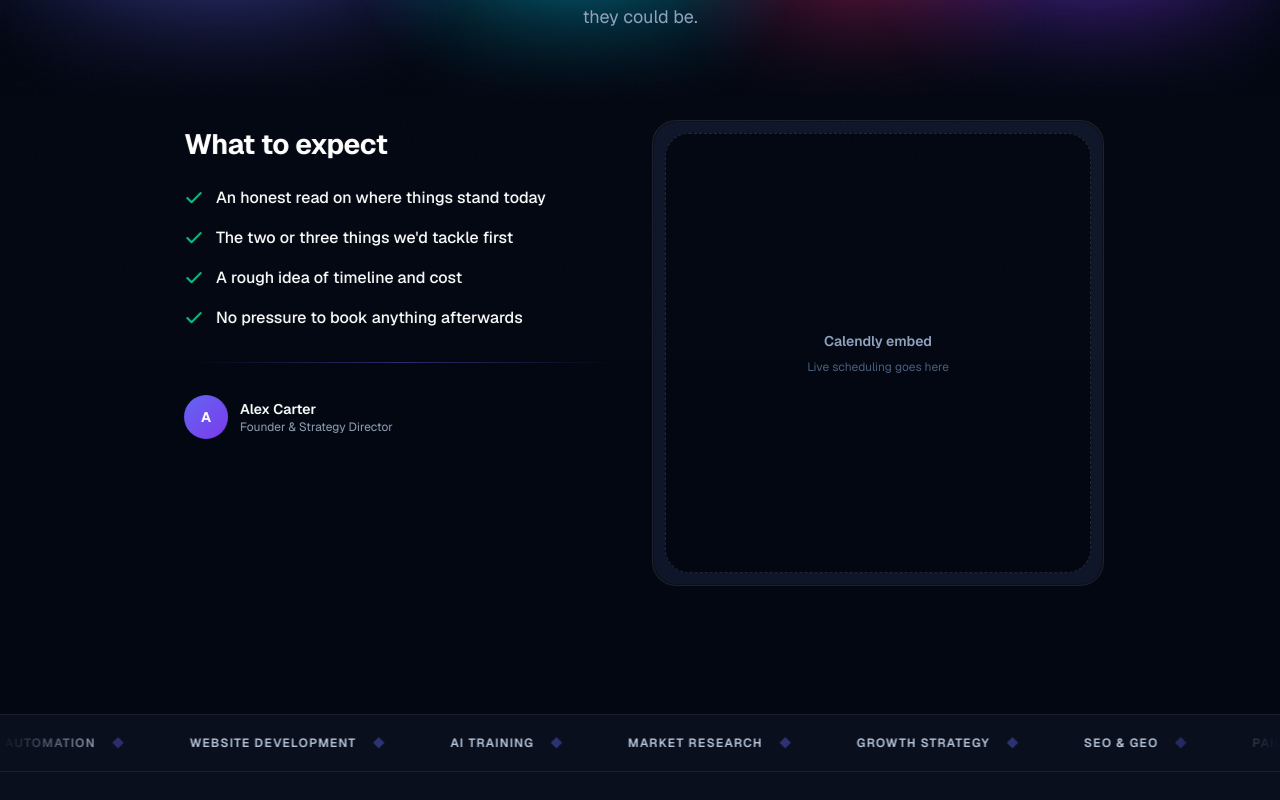
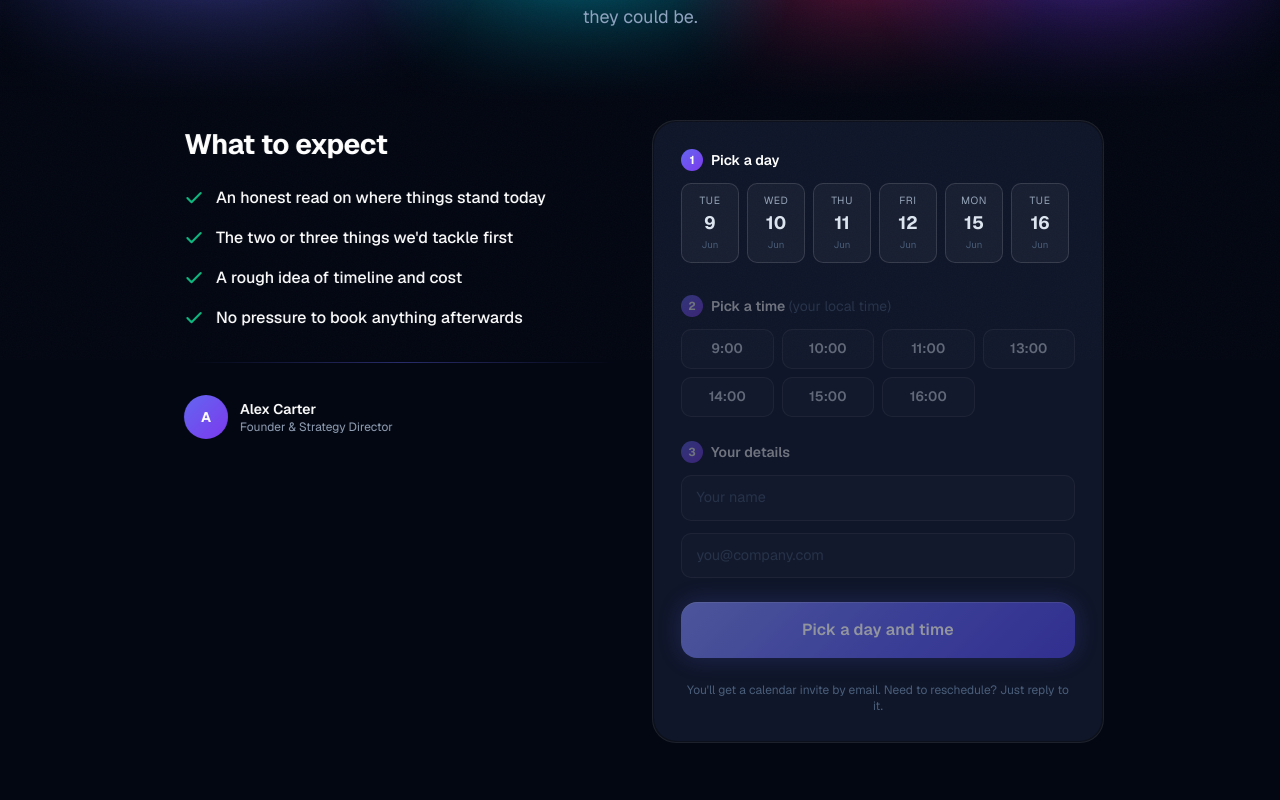
Before and after one commit to issei007-ai/unexusai, a Next.js app: page /book in a window 1280 px wide. Shown: the part 440-1240 px from the top of the page. Built offline with nearby package versions, Linux system fonts and the light colour scheme.

Commit message:
Replace Calendly placeholder with a working booking scheduler

```diff
--- a/src/app/book/page.tsx
+++ b/src/app/book/page.tsx
@@ -2,6 +2,7 @@ import Nav from "@/components/layout/Nav";
 import Footer from "@/components/layout/Footer";
 import PageHero from "@/components/sections/PageHero";
 import ScrollReveal from "@/components/ui/ScrollReveal";
+import BookingScheduler from "@/components/ui/BookingScheduler";
 
 export const metadata = {
   title: "Book a Call — DigiExperts",
@@ -54,16 +55,10 @@ export default function BookPage() {
               </div>
             </ScrollReveal>
 
-            {/* Calendly placeholder */}
+            {/* Scheduler */}
             <ScrollReveal>
-              <div className="glow-card p-3" style={{ border: "1px solid var(--color-border)" }}>
-                <div
-                  className="rounded-xl flex flex-col items-center justify-center text-center gap-2"
-                  style={{ background: "var(--color-bg)", border: "1px dashed var(--color-border-bright)", height: 440, color: "var(--color-brand-500)" }}
-                >
-                  <span className="text-sm font-semibold" style={{ color: "var(--color-brand-300)" }}>Calendly embed</span>
-                  <span className="text-xs">Live scheduling goes here</span>
-                </div>
+              <div className="glow-card p-6 md:p-7" style={{ border: "1px solid var(--color-border)" }}>
+                <BookingScheduler />
               </div>
             </ScrollReveal>
           </div>
--- a/src/app/contact/page.tsx
+++ b/src/app/contact/page.tsx
@@ -2,6 +2,7 @@ import Nav from "@/components/layout/Nav";
 import Footer from "@/components/layout/Footer";
 import PageHero from "@/components/sections/PageHero";
 import LeadForm from "@/components/ui/LeadForm";
+import BookingScheduler from "@/components/ui/BookingScheduler";
 
 export const metadata = {
   title: "Contact — DigiExperts",
@@ -32,11 +33,8 @@ export default function ContactPage() {
                 Thirty minutes, no pitch deck. We&apos;ll take an honest look at where things stand and
                 tell you what we&apos;d focus on first.
               </p>
-              <div
-                className="rounded-xl flex items-center justify-center text-sm mb-4"
-                style={{ background: "var(--color-bg)", border: "1px dashed var(--color-border-bright)", height: 240, color: "var(--color-brand-500)" }}
-              >
-                Calendly embed
+              <div className="mb-4">
+                <BookingScheduler />
               </div>
               <p className="text-xs" style={{ color: "var(--color-brand-500)" }}>
                 You&apos;ll be speaking with Alex Carter, our Strategy Director.
--- a/src/app/globals.css
+++ b/src/app/globals.css
@@ -769,6 +769,46 @@ body {
 .form-select { appearance: none; cursor: pointer; }
 .form-select option { background: var(--color-panel); color: #fff; }
 
+/* ─── BOOKING SCHEDULER ──────────────────────────────────────────────────── */
+
+.booking-step {
+  width: 22px; height: 22px; flex-shrink: 0;
+  display: inline-flex; align-items: center; justify-content: center;
+  border-radius: 999px;
+  background: linear-gradient(135deg, var(--color-accent-500), var(--color-glow));
+  color: #fff; font-size: 0.72rem; font-weight: 700;
+}
+.booking-day {
+  flex-shrink: 0;
+  display: flex; flex-direction: column; align-items: center; gap: 1px;
+  width: 58px; padding: 0.55rem 0;
+  border-radius: var(--radius-md);
+  background: rgba(255,255,255,0.04);
+  border: 1px solid var(--color-border-bright);
+  cursor: pointer;
+  transition: border-color 0.18s, background 0.18s, transform 0.18s;
+}
+.booking-day:hover { border-color: var(--color-accent-400); transform: translateY(-2px); }
+.booking-day[data-active="true"] {
+  background: linear-gradient(135deg, var(--color-accent-500), var(--color-glow));
+  border-color: transparent;
+}
+.booking-slot {
+  padding: 0.55rem 0.4rem;
+  border-radius: var(--radius-md);
+  background: rgba(255,255,255,0.04);
+  border: 1px solid var(--color-border-bright);
+  color: var(--color-brand-100);
+  font-size: 0.85rem; font-weight: 600;
+  cursor: pointer;
+  transition: border-color 0.18s, background 0.18s, color 0.18s;
+}
+.booking-slot:hover { border-color: var(--color-accent-400); }
+.booking-slot[data-active="true"] {
+  background: linear-gradient(135deg, var(--color-accent-500), var(--color-glow));
+  border-color: transparent; color: #fff;
+}
+
 /* ─── LONG-FORM PROSE (legal / blog) ─────────────────────────────────────── */
 
 .prose-dark { color: var(--color-brand-300); line-height: 1.8; font-size: 1rem; }
--- /dev/null
+++ b/src/components/ui/BookingScheduler.tsx
@@ -0,0 +1,136 @@
+"use client";
+import { useMemo, useState } from "react";
+import { useRouter } from "next/navigation";
+
+const TIME_SLOTS = ["9:00", "10:00", "11:00", "13:00", "14:00", "15:00", "16:00"];
+const DAY_NAMES = ["Sun", "Mon", "Tue", "Wed", "Thu", "Fri", "Sat"];
+const MONTH_NAMES = ["Jan", "Feb", "Mar", "Apr", "May", "Jun", "Jul", "Aug", "Sep", "Oct", "Nov", "Dec"];
+
+/** Next N weekdays starting tomorrow (skips Sat/Sun). */
+function nextWeekdays(count: number): Date[] {
+  const days: Date[] = [];
+  const d = new Date();
+  d.setHours(0, 0, 0, 0);
+  while (days.length < count) {
+    d.setDate(d.getDate() + 1);
+    const dow = d.getDay();
+    if (dow !== 0 && dow !== 6) days.push(new Date(d));
+  }
+  return days;
+}
+
+export default function BookingScheduler() {
+  const router = useRouter();
+  const days = useMemo(() => nextWeekdays(10), []);
+  const [dayIdx, setDayIdx] = useState<number | null>(null);
+  const [slot, setSlot] = useState<string | null>(null);
+  const [name, setName] = useState("");
+  const [email, setEmail] = useState("");
+
+  const selectedDay = dayIdx !== null ? days[dayIdx] : null;
+  const ready = selectedDay && slot && name.trim() && email.trim();
+
+  return (
+    <form
+      className="space-y-6"
+      onSubmit={(e) => {
+        e.preventDefault();
+        if (!ready) return;
+        router.push("/thank-you");
+      }}
+    >
+      {/* Step 1 — pick a day */}
+      <div>
+        <div className="flex items-center gap-2 mb-3">
+          <span className="booking-step">1</span>
+          <span className="text-sm font-semibold text-white">Pick a day</span>
+        </div>
+        <div className="flex gap-2 overflow-x-auto pb-2" style={{ scrollbarWidth: "thin" }}>
+          {days.map((d, i) => {
+            const active = i === dayIdx;
+            return (
+              <button
+                key={d.toISOString()}
+                type="button"
+                onClick={() => { setDayIdx(i); setSlot(null); }}
+                className="booking-day"
+                data-active={active}
+              >
+                <span className="text-[0.65rem] uppercase tracking-wider" style={{ color: active ? "#fff" : "var(--color-brand-400)" }}>
+                  {DAY_NAMES[d.getDay()]}
+                </span>
+                <span className="text-lg font-bold" style={{ color: active ? "#fff" : "var(--color-brand-100)" }}>
+                  {d.getDate()}
+                </span>
+                <span className="text-[0.6rem]" style={{ color: active ? "rgba(255,255,255,0.7)" : "var(--color-brand-500)" }}>
+                  {MONTH_NAMES[d.getMonth()]}
+                </span>
+              </button>
+            );
+          })}
+        </div>
+      </div>
+
+      {/* Step 2 — pick a time */}
+      <div style={{ opacity: selectedDay ? 1 : 0.4, pointerEvents: selectedDay ? "auto" : "none", transition: "opacity 0.25s" }}>
+        <div className="flex items-center gap-2 mb-3">
+          <span className="booking-step">2</span>
+          <span className="text-sm font-semibold text-white">Pick a time <span style={{ color: "var(--color-brand-500)", fontWeight: 400 }}>(your local time)</span></span>
+        </div>
+        <div className="grid grid-cols-3 sm:grid-cols-4 gap-2">
+          {TIME_SLOTS.map((t) => (
+            <button
+              key={t}
+              type="button"
+              onClick={() => setSlot(t)}
+              className="booking-slot"
+              data-active={t === slot}
+            >
+              {t}
+            </button>
+          ))}
+        </div>
+      </div>
+
+      {/* Step 3 — your details */}
+      <div style={{ opacity: slot ? 1 : 0.4, pointerEvents: slot ? "auto" : "none", transition: "opacity 0.25s" }}>
+        <div className="flex items-center gap-2 mb-3">
+          <span className="booking-step">3</span>
+          <span className="text-sm font-semibold text-white">Your details</span>
+        </div>
+        <div className="space-y-3">
+          <input
+            className="form-input"
+            type="text"
+            placeholder="Your name"
+            value={name}
+            onChange={(e) => setName(e.target.value)}
+            required
+          />
+          <input
+            className="form-input"
+            type="email"
+            placeholder="you@company.com"
+            value={email}
+            onChange={(e) => setEmail(e.target.value)}
+            required
+          />
+        </div>
+      </div>
+
+      {/* Confirmation summary */}
+      {ready && (
+        <div className="rounded-xl px-4 py-3 text-sm" style={{ background: "rgba(99,102,241,0.08)", border: "1px solid var(--color-accent-700)", color: "var(--color-brand-100)" }}>
+          You&apos;re booking <span className="text-white font-semibold">{DAY_NAMES[selectedDay!.getDay()]} {selectedDay!.getDate()} {MONTH_NAMES[selectedDay!.getMonth()]}</span> at <span className="text-white font-semibold">{slot}</span> — 30 minutes with Alex.
+        </div>
+      )}
+
+      <button type="submit" className="btn btn-primary btn-lg w-full" disabled={!ready} style={{ opacity: ready ? 1 : 0.55, cursor: ready ? "pointer" : "not-allowed" }}>
+        {ready ? "Confirm booking" : "Pick a day and time"}
+      </button>
+      <p className="text-xs text-center" style={{ color: "var(--color-brand-500)" }}>
+        You&apos;ll get a calendar invite by email. Need to reschedule? Just reply to it.
+      </p>
+    </form>
+  );
+}
```
